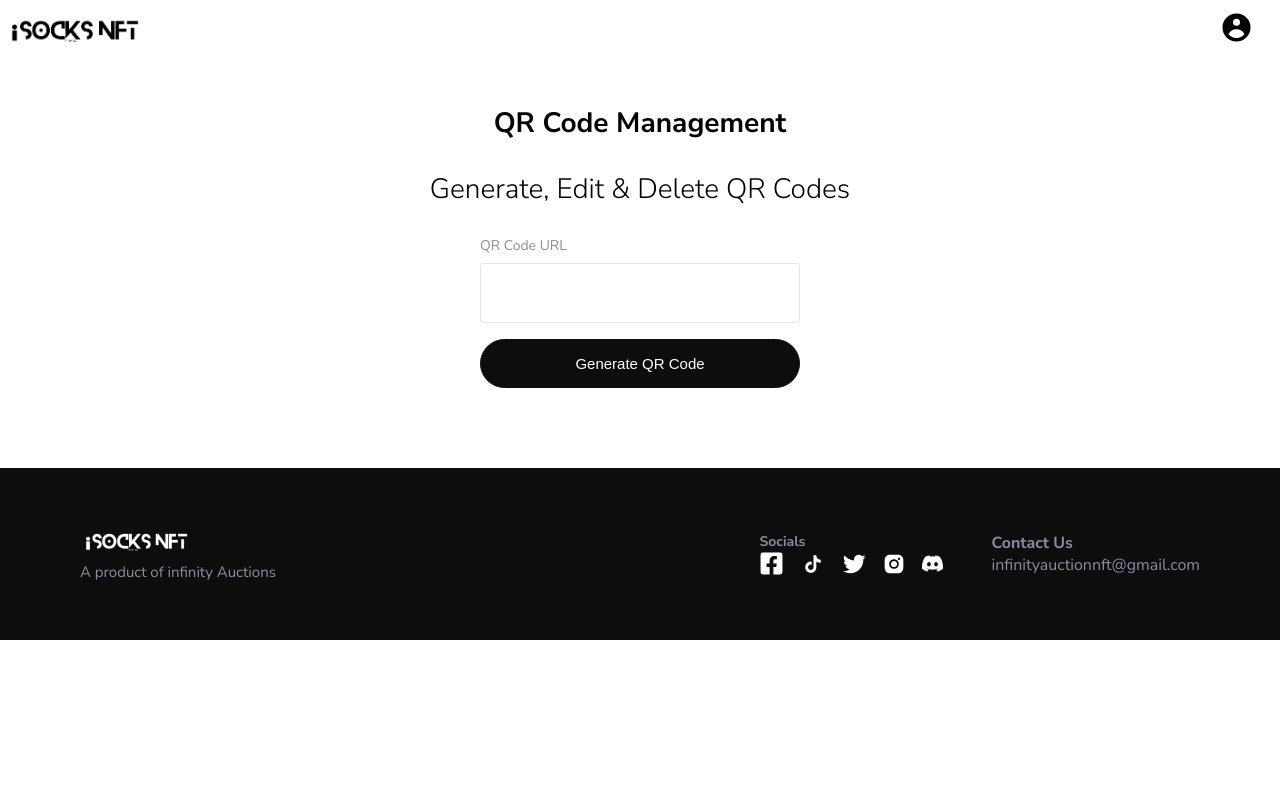
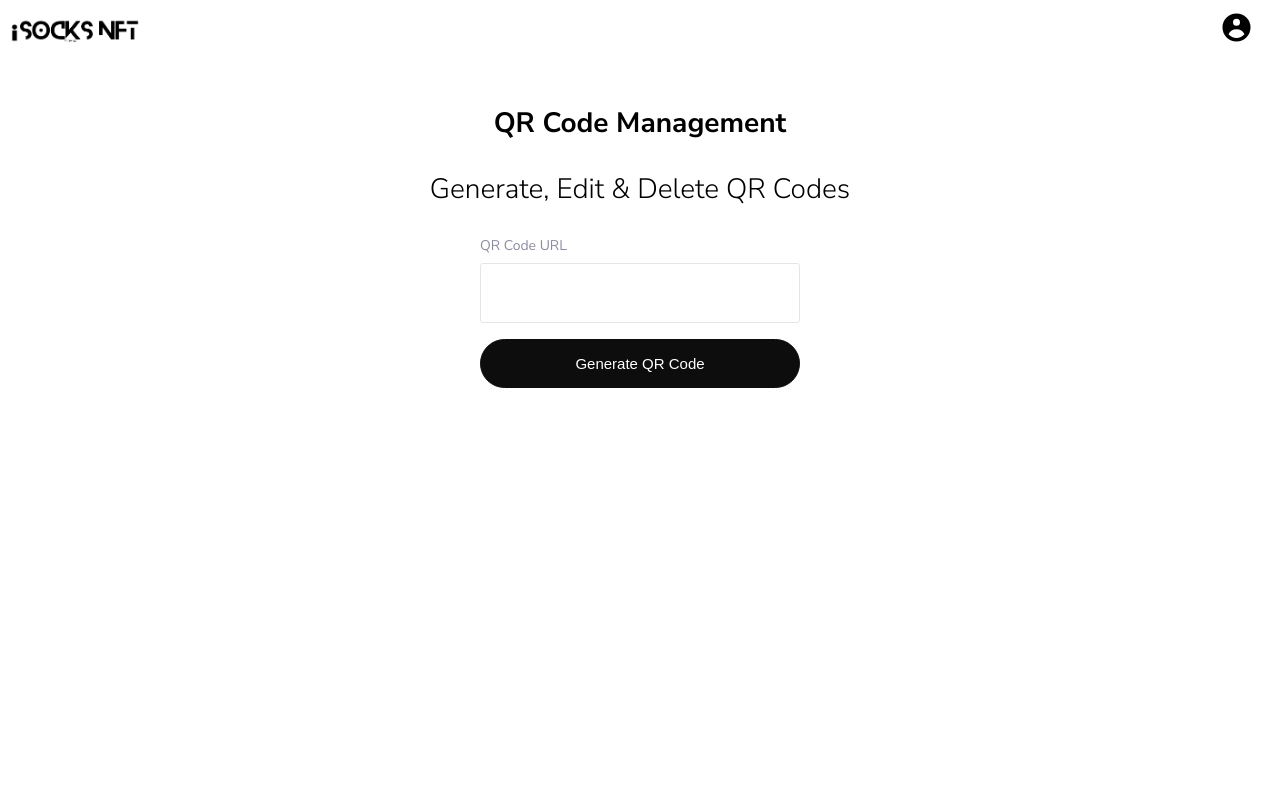
Before and after one commit to iSocks-NFTs/isocks.ai, a Next.js app: page /dashboard/admin/qr in a window 1280 px wide. Shown: the top 800 px of the page. Built offline with nearby package versions, Linux system fonts and the light colour scheme.

Commit message:
made changes to styling

```diff
--- a/components/QR/style.js
+++ b/components/QR/style.js
@@ -2,7 +2,7 @@ import styled from "styled-components";
 
 export const Container = styled.div`
     padding: 1rem 1rem;
-    padding-bottom:5rem;
+    height: 100vh;
 `
 
 export const Heading = styled.h3`
@@ -14,3 +14,8 @@ export const Heading = styled.h3`
 export const Span = styled.span`
     font-weight: 400;
 `
+
+export const Image = styled.img`
+    width:300px;
+    height:300px;
+`
```
